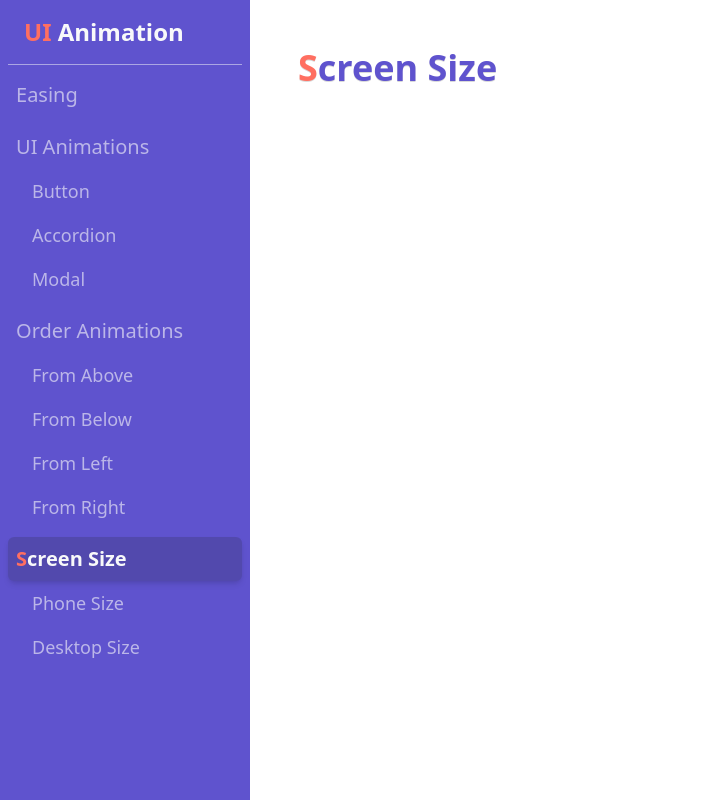
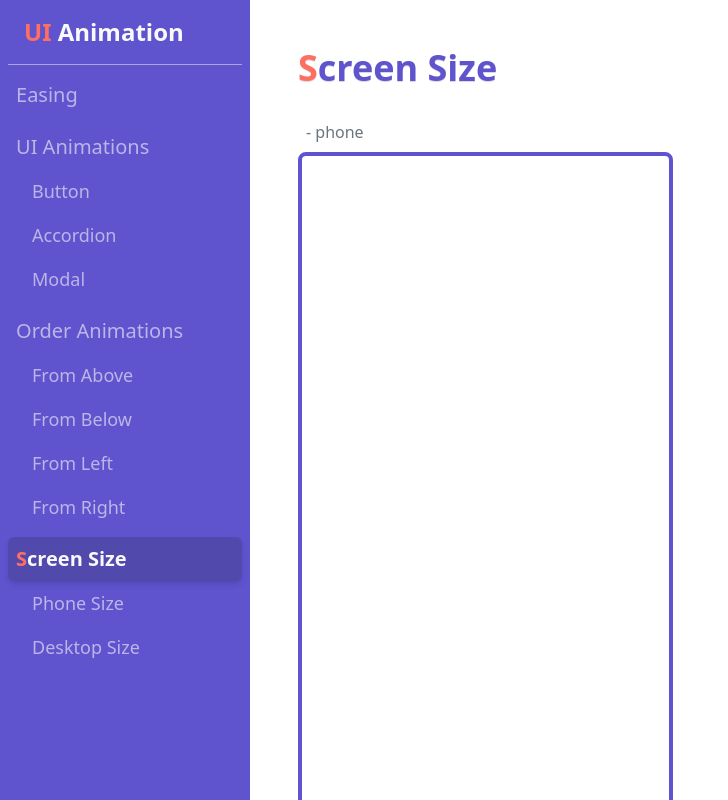
Before and after one commit to i-X-ce/ui-animation-demo, a React (Vite) app: page / in a window 1280 px wide. Both pictures are taken after a click on the button "Screen Size". Shown: the top 800 px of the page, without its empty margins (0-728 px from the left). Built offline with nearby package versions, Linux system fonts and the light colour scheme.

Commit message:
✨ ScreenViewを追加

```diff
--- a/src/components/MainView.tsx
+++ b/src/components/MainView.tsx
@@ -8,6 +8,7 @@ import UIAnimationsView from "./UIAnimations/UIAnimationsView";
 import OrderView from "./OrderAnimations/OrderView";
 import OrderAnimationsView from "./OrderAnimations/OrderAnimationsView";
 import ScreenItemView from "./ScreenSize/ScreenItemView";
+import ScreenSizeView from "./ScreenSize/ScreenSizeView";
 
 function MainView() {
   const { view } = useView();
@@ -30,6 +31,7 @@ function MainView() {
         {view === "BELOW" && <OrderView orderType="below" />}
         {view === "LEFT" && <OrderView orderType="left" />}
         {view === "RIGHT" && <OrderView orderType="right" />}
+        {view === "SIZE" && <ScreenSizeView />}
         {view === "SMALL" && <ScreenItemView size="sm" />}
         {view === "LARGE" && <ScreenItemView size="lg" />}
       </div>
--- a/src/components/ScreenSize/ScreenItemView.tsx
+++ b/src/components/ScreenSize/ScreenItemView.tsx
@@ -6,7 +6,7 @@ import ScreenItem, { type ScreenSize } from "./ScreenItem";
 
 function ScreenItemView({ size }: { size: ScreenSize }) {
   return (
-    <div className={clsx("flex flex-wrap gap-4 justify-center")}>
+    <div className={clsx("flex flex-wrap gap-4")}>
       {[
         { chipName: "button", component: <ButtonView /> },
         { chipName: "accordion", component: <AccordionView /> },
--- /dev/null
+++ b/src/components/ScreenSize/ScreenSizeView.tsx
@@ -0,0 +1,12 @@
+import ScreenItem from "./ScreenItem";
+
+function ScreenSizeView() {
+  return (
+    <div className="flex flex-col gap-4">
+      <ScreenItem size="sm" chipName="phone" />
+      <ScreenItem size="lg" chipName="desktop" />
+    </div>
+  );
+}
+
+export default ScreenSizeView;
```
